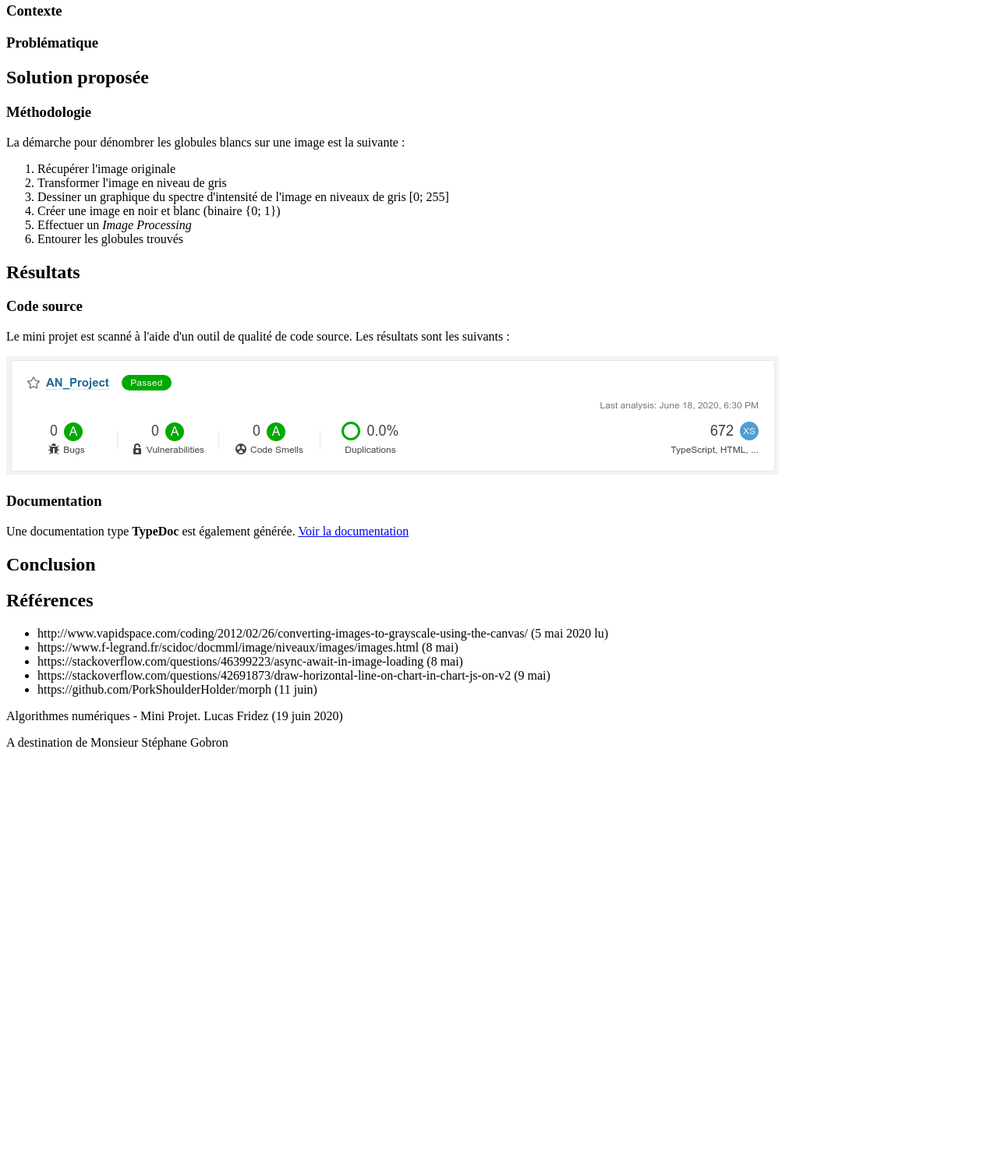
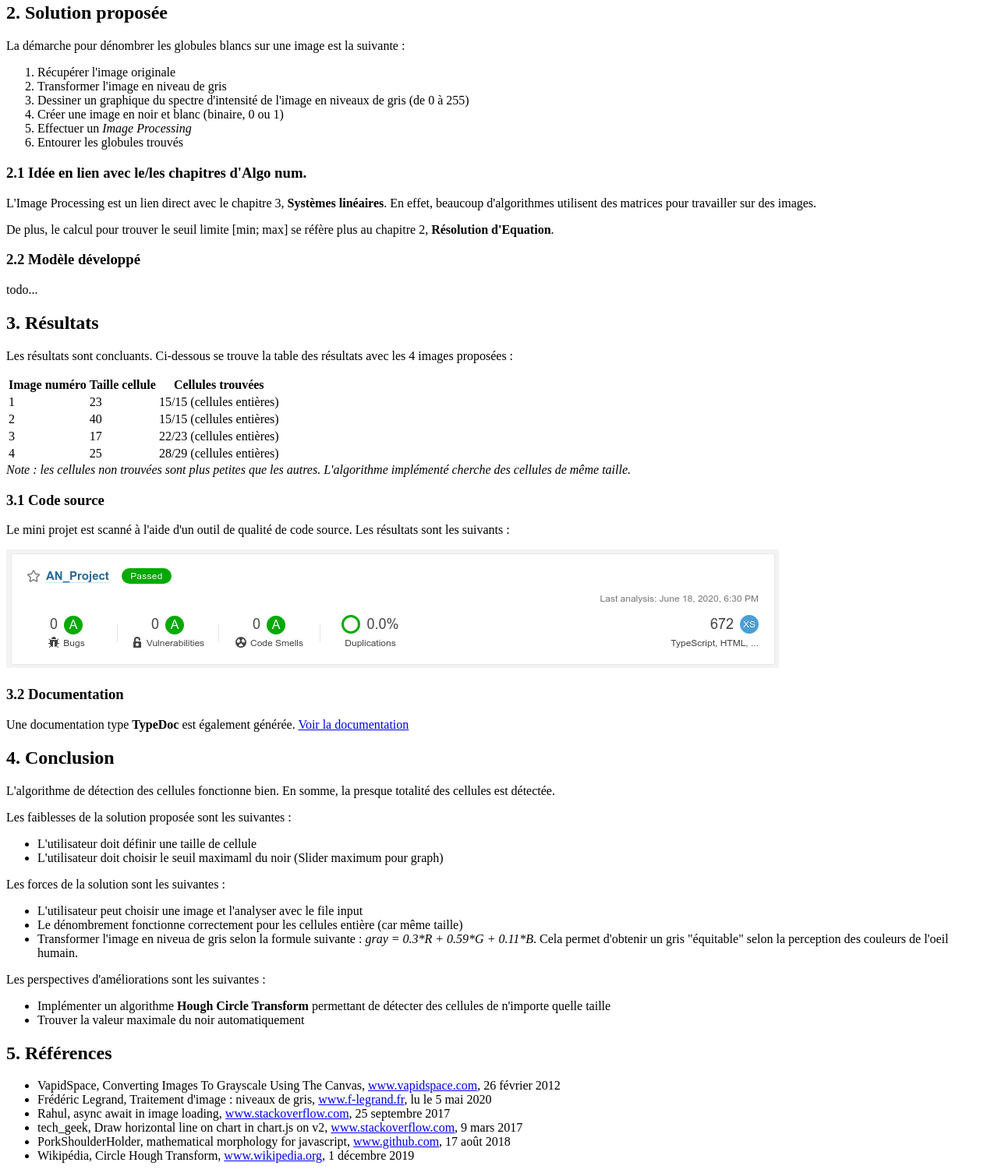
Before and after one commit to fridezlucas/blood-cells-image-analysis, a website built with webpack: page index.html in a window 1280 px wide. Shown: the part 1493-2998 px from the top of the page at 78% size. Before the commit the page ends 2471 px from the top, so only its background shows below. Built offline with nearby package versions, Linux system fonts and the light colour scheme.

Commit message:
Added : begin of report

```diff
--- a/index.html
+++ b/index.html
@@ -3,8 +3,8 @@ Algorithmes numériques
 Mini Projet
 
 Auteurs : Lucas Fridez
-Date    : 2020.06.18
-Version : 2020.06.18
+Date    : 2020.06.20
+Version : 2020.06.20
 -->
 <!DOCTYPE html>
 <html lang="fr">
@@ -25,7 +25,8 @@ Version : 2020.06.18
         <p>A noter que la liste déroulante ne fonctionne pas en local pour des raisons d'accès Cross Origine au disque.
             Elle fonctionne sur le site internet mis à disposition : <a href="https://an.fridez.dev">an.fridez.dev</a>.
         </p>
-        <p>Si ce mini-projet est utilisé en local; veuillez utiliser le petit formulaire (le champ input file ci-dessous) avec les images dans le répertoire <em>img</em>.</p>
+        <p>Si ce mini-projet est utilisé en local; veuillez utiliser le petit formulaire (le champ input file
+            ci-dessous) avec les images dans le répertoire <em>img</em>.</p>
         <input type="file" id="fileInput" />
         <select name="" id="selectImage">
             <option value="0" selected disabled>Selectionner une image</option>
@@ -108,43 +109,113 @@ Version : 2020.06.18
         </div>
     </div>
 
-    <h2>Introduction</h2>
+    <h2>1. Introduction</h2>
 
-    <h3>Contexte</h3>
+    <h2>2. Solution proposée</h2>
 
-    <h3>Problématique</h3>
-
-    <h2>Solution proposée</h2>
-    <h3>Méthodologie</h3>
     <p>La démarche pour dénombrer les globules blancs sur une image est la suivante :</p>
     <ol>
         <li>Récupérer l'image originale</li>
         <li>Transformer l'image en niveau de gris</li>
-        <li>Dessiner un graphique du spectre d'intensité de l'image en niveaux de gris [0; 255]</li>
-        <li>Créer une image en noir et blanc (binaire {0; 1})</li>
+        <li>Dessiner un graphique du spectre d'intensité de l'image en niveaux de gris (de 0 à 255)</li>
+        <li>Créer une image en noir et blanc (binaire, 0 ou 1)</li>
         <li>Effectuer un <em>Image Processing</em></li>
         <li>Entourer les globules trouvés</li>
     </ol>
 
-    <h2>Résultats</h2>
+    <h3>2.1 Idée en lien avec le/les chapitres d'Algo num.</h3>
+    <p>L'Image Processing est un lien direct avec le chapitre 3, <strong>Systèmes linéaires</strong>. En effet, beaucoup
+        d'algorithmes utilisent des matrices pour travailler sur des images.</p>
+    <p>De plus, le calcul pour trouver le seuil limite [min; max] se réfère plus au chapitre 2, <strong>Résolution
+            d'Equation</strong>.</p>
 
-    <h3>Code source</h3>
+    <h3>2.2 Modèle développé</h3>
+    <p>todo...</p>
+
+    <h2>3. Résultats</h2>
+
+    <p>Les résultats sont concluants. Ci-dessous se trouve la table des résultats avec les 4 images proposées :</p>
+
+    <table>
+        <thead>
+            <tr>
+                <th>Image numéro</th>
+                <th>Taille cellule</th>
+                <th>Cellules trouvées</th>
+            </tr>
+        </thead>
+        <tbody>
+            <tr>
+                <td>1</td>
+                <td>23</td>
+                <td>15/15 (cellules entières)</td>
+            </tr>
+            <tr>
+                <td>2</td>
+                <td>40</td>
+                <td>15/15 (cellules entières)</td>
+            </tr>
+            <tr>
+                <td>3</td>
+                <td>17</td>
+                <td>22/23 (cellules entières)</td>
+            </tr>
+            <tr>
+                <td>4</td>
+                <td>25</td>
+                <td>28/29 (cellules entières)</td>
+            </tr>
+        </tbody>
+    </table>
+
+    <em>Note : les cellules non trouvées sont plus petites que les autres. L'algorithme implémenté cherche des cellules
+        de même taille.</em>
+
+    <h3>3.1 Code source</h3>
     <p>Le mini projet est scanné à l'aide d'un outil de qualité de code source. Les résultats sont les suivants :</p>
     <img src="img/sonarscan.png" alt="Sonarscan">
 
-    <h3>Documentation</h3>
-    <p>Une documentation type <strong>TypeDoc</strong> est également générée. <a href="docs/index.html">Voir la documentation</a></p>
+    <h3>3.2 Documentation</h3>
+    <p>Une documentation type <strong>TypeDoc</strong> est également générée. <a href="docs/index.html">Voir la
+            documentation</a></p>
 
-    <h2>Conclusion</h2>
+    <h2>4. Conclusion</h2>
+    <p>L'algorithme de détection des cellules fonctionne bien. En somme, la presque totalité des cellules est
+        détectée.</p>
+    <p>Les faiblesses de la solution proposée sont les suivantes :</p>
+    <ul>
+        <li>L'utilisateur doit définir une taille de cellule</li>
+        <li>L'utilisateur doit choisir le seuil maximaml du noir (Slider maximum pour graph)</li>
+    </ul>
 
-    <h2>Références</h2>
+    <p>Les forces de la solution sont les suivantes :</p>
     <ul>
-        <li>http://www.vapidspace.com/coding/2012/02/26/converting-images-to-grayscale-using-the-canvas/ (5 mai 2020 lu)
+        <li>L'utilisateur peut choisir une image et l'analyser avec le file input</li>
+        <li>Le dénombrement fonctionne correctement pour les cellules entière (car même taille)</li>
+        <li>Transformer l'image en niveua de gris selon la formule suivante : <em>gray = 0.3*R + 0.59*G + 0.11*B</em>.
+            Cela permet d'obtenir un gris "équitable" selon la perception des couleurs de l'oeil humain.</li>
+    </ul>
+
+    <p>Les perspectives d'améliorations sont les suivantes :</p>
+    <ul>
+        <li>Implémenter un algorithme <strong>Hough Circle Transform</strong> permettant de détecter des cellules de
+            n'importe quelle taille</li>
+        <li>Trouver la valeur maximale du noir automatiquement</li>
+    </ul>
+
+
+    <h2>5. Références</h2>
+    <ul>
+        <li>VapidSpace, Converting Images To Grayscale Using The Canvas,
+            <a target="_blank" href="http://www.vapidspace.com/coding/2012/02/26/converting-images-to-grayscale-using-the-canvas/">www.vapidspace.com</a>, 26 février
+            2012
         </li>
-        <li>https://www.f-legrand.fr/scidoc/docmml/image/niveaux/images/images.html (8 mai)</li>
-        <li>https://stackoverflow.com/questions/46399223/async-await-in-image-loading (8 mai)</li>
-        <li>https://stackoverflow.com/questions/42691873/draw-horizontal-line-on-chart-in-chart-js-on-v2 (9 mai)</li>
-        <li>https://github.com/PorkShoulderHolder/morph (11 juin)</li>
+        <li>Frédéric Legrand, Traitement d'image : niveaux de gris, <a target="_blank" href="https://www.f-legrand.fr/scidoc/docmml/image/niveaux/images/images.html">www.f-legrand.fr</a>, lu le 5 mai 2020</li>
+        <li>Rahul, async await in image loading, <a target="_blank" href="https://stackoverflow.com/questions/46399223/async-await-in-image-loading">www.stackoverflow.com</a>, 25 septembre 2017</li>
+        <li>tech_geek, Draw horizontal line on chart in chart.js on v2, <a target="_blank" href="https://stackoverflow.com/questions/42691873/draw-horizontal-line-on-chart-in-chart-js-on-v2">www.stackoverflow.com</a>, 9 mars 2017</li>
+        <li>PorkShoulderHolder, mathematical morphology for javascript, <a target="_blank" href="https://github.com/PorkShoulderHolder/morph">www.github.com</a>, 17 août 2018</li>
+        <li>Wikipédia, Circle Hough Transform, <a target="_blank" href="https://en.wikipedia.org/wiki/Circle_Hough_Transform">www.wikipedia.org</a>, 1 décembre 2019
+        </li>
     </ul>
 
     <footer>
--- a/src/Analyser.ts
+++ b/src/Analyser.ts
@@ -2,8 +2,8 @@
  * Image Analyser class
  *
  * @project AN2020 - Traitement d'images pour nombre de globules blancs
- * @date 2020.06.18
- * @version 2020.06.18
+ * @date 2020.06.20
+ * @version 2020.06.20
  *
  * @author Lucas Fridez <lucas.fridez@he-arc.ch>
  */
--- a/src/canvas/BlackWhiteImage.ts
+++ b/src/canvas/BlackWhiteImage.ts
@@ -2,8 +2,8 @@
  * BlackWhiteImage class
  *
  * @project AN2020 - Traitement d'images pour nombre de globules blancs
- * @date 2020.06.18
- * @version 2020.06.18
+ * @date 2020.06.20
+ * @version 2020.06.20
  *
  * @author Lucas Fridez <lucas.fridez@he-arc.ch>
  */
--- a/src/canvas/Canvas.ts
+++ b/src/canvas/Canvas.ts
@@ -2,8 +2,8 @@
  * Abstract Chart class
  *
  * @project AN2020 - Traitement d'images pour nombre de globules blancs
- * @date 2020.06.18
- * @version 2020.06.18
+ * @date 2020.06.20
+ * @version 2020.06.20
  *
  * @author Lucas Fridez <lucas.fridez@he-arc.ch>
  */
--- a/src/canvas/GrayscaleImage.ts
+++ b/src/canvas/GrayscaleImage.ts
@@ -2,8 +2,8 @@
  * GrayscaleImage class
  *
  * @project AN2020 - Traitement d'images pour nombre de globules blancs
- * @date 2020.06.18
- * @version 2020.06.18
+ * @date 2020.06.20
+ * @version 2020.06.20
  *
  * @author Lucas Fridez <lucas.fridez@he-arc.ch>
  */
--- a/src/canvas/OriginalImage.ts
+++ b/src/canvas/OriginalImage.ts
@@ -2,8 +2,8 @@
  * OriginalImage class
  *
  * @project AN2020 - Traitement d'images pour nombre de globules blancs
- * @date 2020.06.18
- * @version 2020.06.18
+ * @date 2020.06.20
+ * @version 2020.06.20
  *
  * @author Lucas Fridez <lucas.fridez@he-arc.ch>
  */
--- a/src/canvas/ProcessingImage.ts
+++ b/src/canvas/ProcessingImage.ts
@@ -2,8 +2,8 @@
  * ProcessingImage class
  *
  * @project AN2020 - Traitement d'images pour nombre de globules blancs
- * @date 2020.06.18
- * @version 2020.06.18
+ * @date 2020.06.20
+ * @version 2020.06.20
  *
  * @author Lucas Fridez <lucas.fridez@he-arc.ch>
  */
@@ -77,19 +77,26 @@ export class ProcessingImage extends Canvas {
     public drawImage = (bits: Array<number>, width: number, height: number): void => {
         this.getImageProcessingOptions();
 
-        let t = new Morph(width, height, bits);
+        let imageProcessing = new Morph(width, height, bits);
         this.context.createImageData(width, height);
 
-        if (this.applyErosion) {
-            t.erodeWithElement();
+        try {
+            // Avoid 'maximum call stack size exceeded'
+            // Source : https://www.hhutzler.de/blog/avoid-maximum-call-stack-size-exceeded-in-javascript/
+            setTimeout(() => {
+                if (this.applyErosion) {
+                    imageProcessing.erodeWithElement();
+                }
+                if (this.applyDilation) {
+                    imageProcessing.dilateWithElement();
+                }
+            }, 0)
+        } catch (error) {
+            alert(error);
         }
-        if (this.applyDilation) {
-            t.dilateWithElement();
-        }
-
 
         this.canvas.width = width;
         this.canvas.height = height;
-        this.getRGBValues(t.data, width, height);
+        this.getRGBValues(imageProcessing.data, width, height);
     }
 }
--- a/src/canvas/SpectrumChart.ts
+++ b/src/canvas/SpectrumChart.ts
@@ -2,8 +2,8 @@
  * Spectrum Chart class
  *
  * @project AN2020 - Traitement d'images pour nombre de globules blancs
- * @date 2020.06.18
- * @version 2020.06.18
+ * @date 2020.06.20
+ * @version 2020.06.20
  *
  * @author Lucas Fridez <lucas.fridez@he-arc.ch>
  */
--- a/src/components/Slider.ts
+++ b/src/components/Slider.ts
@@ -2,8 +2,8 @@
  * Slider class
  *
  * @project AN2020 - Traitement d'images pour nombre de globules blancs
- * @date 2020.06.18
- * @version 2020.06.18
+ * @date 2020.06.20
+ * @version 2020.06.20
  *
  * @author Lucas Fridez <lucas.fridez@he-arc.ch>
  */
--- a/src/interfaces/CanvasI.ts
+++ b/src/interfaces/CanvasI.ts
@@ -2,8 +2,8 @@
  * Canvas list interface
  *
  * @project AN2020 - Traitement d'images pour nombre de globules blancs
- * @date 2020.06.18
- * @version 2020.06.18
+ * @date 2020.06.20
+ * @version 2020.06.20
  *
  * @author Lucas Fridez <lucas.fridez@he-arc.ch>
  */
--- a/src/interfaces/PointI.ts
+++ b/src/interfaces/PointI.ts
@@ -2,8 +2,8 @@
  * Point interface : Represent a point in a 2D carthesian plan
  *
  * @project AN2020 - Traitement d'images pour nombre de globules blancs
- * @date 2020.06.18
- * @version 2020.06.18
+ * @date 2020.06.20
+ * @version 2020.06.20
  *
  * @author Lucas Fridez <lucas.fridez@he-arc.ch>
  */
--- a/src/interfaces/PointLineI.ts
+++ b/src/interfaces/PointLineI.ts
@@ -4,8 +4,8 @@
  * Represent a vertical line in SpectrumChart
  *
  * @project AN2020 - Traitement d'images pour nombre de globules blancs
- * @date 2020.06.18
- * @version 2020.06.18
+ * @date 2020.06.20
+ * @version 2020.06.20
  *
  * @author Lucas Fridez <lucas.fridez@he-arc.ch>
  */
```
Also changed, not shown: src/canvas/ResultImage.ts (+5 -2 lines).
